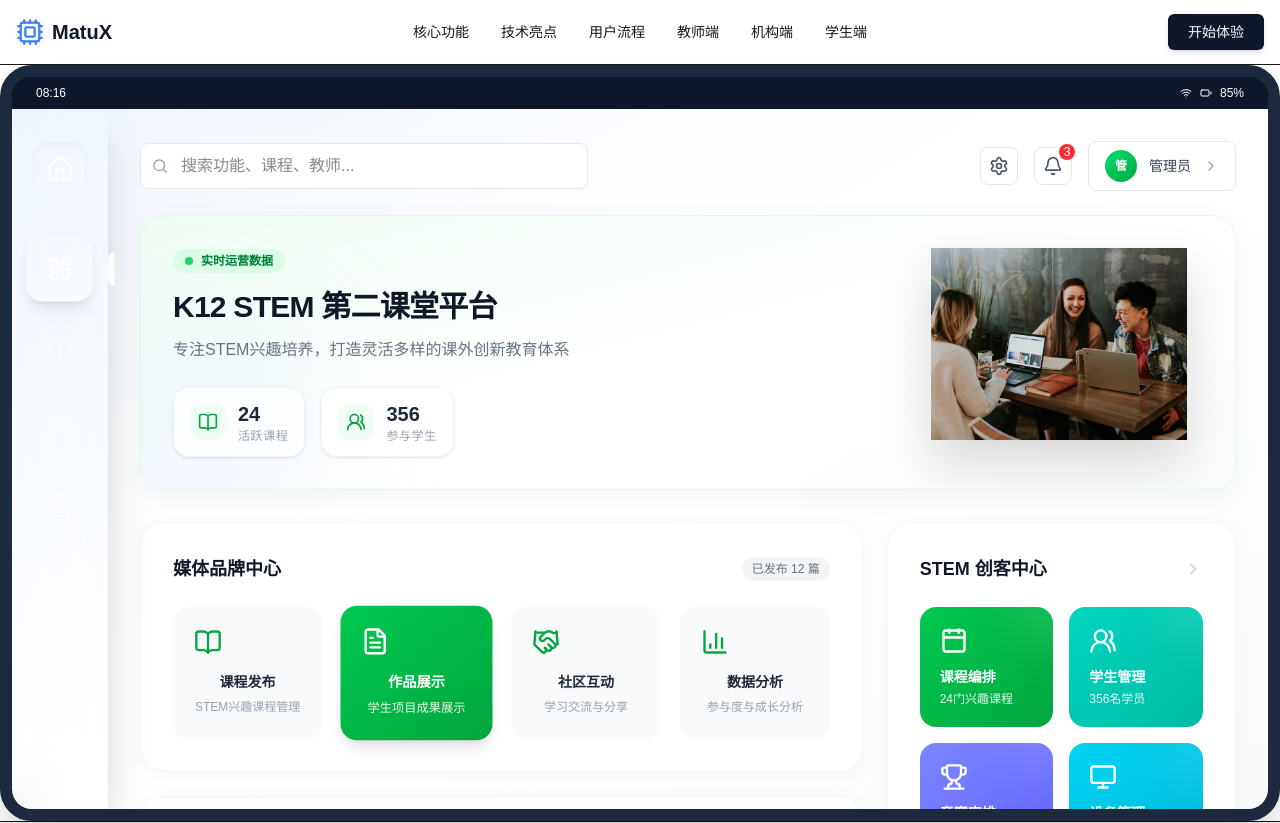
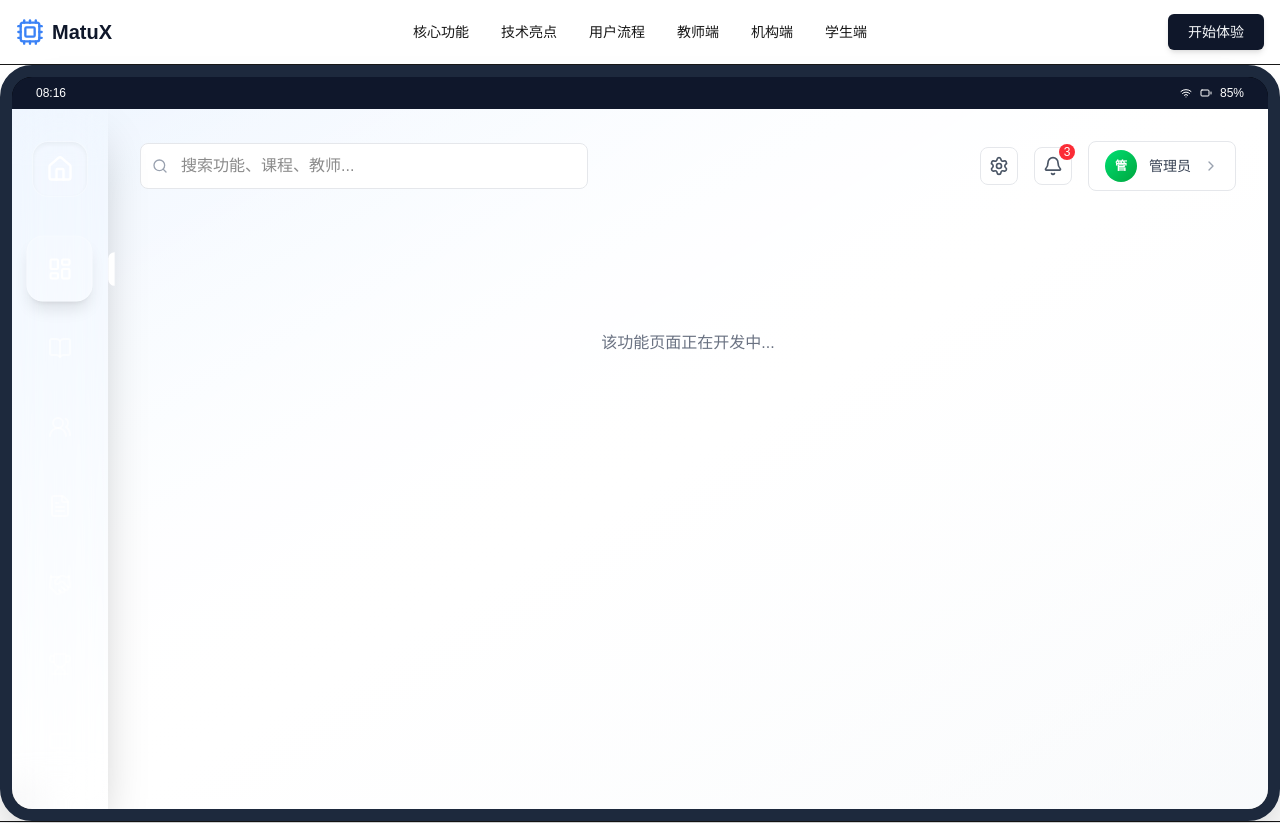
Before and after one commit to MatuX-ai/edu-proto, a Next.js app: page /institution-dashboard/k12/dashboard in a window 1280 px wide. Shown: the top 823 px of the page. Built offline with nearby package versions, Linux system fonts and the light colour scheme.

Commit message:
fix: 删除独立dashboard页面，侧边栏改为事件通信避免重复渲染

```diff
--- a/app/institution-dashboard/bureau/dashboard/page.tsx
+++ /dev/null
@@ -1,15 +0,0 @@
-'use client';
-
-import DashboardLayout from '../../components/dashboard-layout';
-import DashboardContent from '../../components/dashboard-content';
-import { institutionConfigs } from '../../config/institution-config';
-
-export default function BureauDashboard() {
-  const config = institutionConfigs['bureau'];
-
-  return (
-    <DashboardLayout config={config} activeMenu="dashboard">
-      <DashboardContent config={config} />
-    </DashboardLayout>
-  );
-}
--- a/app/institution-dashboard/components/dashboard-layout.tsx
+++ b/app/institution-dashboard/components/dashboard-layout.tsx
@@ -5,8 +5,6 @@ import { motion } from 'framer-motion';
 import {
   Home, LogOut, Wifi, Battery, Search, Bell, Settings, ChevronRight
 } from 'lucide-react';
-import Link from 'next/link';
-import { usePathname } from 'next/navigation';
 import { InstitutionConfig, SidebarItem } from '../config/institution-config';
 
 interface DashboardLayoutProps {
@@ -16,8 +14,7 @@ interface DashboardLayoutProps {
 }
 
 export default function DashboardLayout({ config, children, activeMenu }: DashboardLayoutProps) {
-  const pathname = usePathname();
-  const currentActive = activeMenu || pathname?.split('/').pop() || 'dashboard';
+  const currentActive = activeMenu || 'dashboard';
   const [currentTime, setCurrentTime] = useState('00:00');
 
   useEffect(() => {
@@ -64,9 +61,12 @@ export default function DashboardLayout({ config, children, activeMenu }: Dashbo
               const IconComponent = item.icon;
               const isActive = currentActive === item.id;
               return (
-                <Link
+                <button
                   key={`${config.type}-${item.id}`}
-                  href={`/institution-dashboard/${config.type}/${item.id}`}
+                  onClick={() => {
+                    // 触发父组件的菜单切换
+                    window.dispatchEvent(new CustomEvent('menuChange', { detail: { menuId: item.id, type: config.type } }));
+                  }}
                   className={`relative w-full aspect-square rounded-2xl flex items-center justify-center transition-all duration-300 group ${
                     isActive
                       ? 'bg-white/20 shadow-lg shadow-black/10 scale-105 border border-white/20'
@@ -77,7 +77,7 @@ export default function DashboardLayout({ config, children, activeMenu }: Dashbo
                   {isActive && (
                     <div className="absolute -right-[22px] top-1/2 -translate-y-1/2 w-1.5 h-8 bg-white rounded-l-full" />
                   )}
-                </Link>
+                </button>
               );
             })}
           </div>
--- a/app/institution-dashboard/k12/dashboard/page.tsx
+++ /dev/null
@@ -1,15 +0,0 @@
-'use client';
-
-import DashboardLayout from '../../components/dashboard-layout';
-import DashboardContent from '../../components/dashboard-content';
-import { institutionConfigs } from '../../config/institution-config';
-
-export default function K12Dashboard() {
-  const config = institutionConfigs['k12'];
-
-  return (
-    <DashboardLayout config={config} activeMenu="dashboard">
-      <DashboardContent config={config} />
-    </DashboardLayout>
-  );
-}
--- a/app/institution-dashboard/training/dashboard/page.tsx
+++ /dev/null
@@ -1,15 +0,0 @@
-'use client';
-
-import DashboardLayout from '../../components/dashboard-layout';
-import TrainingDashboardPage from '../../components/pages/training-dashboard-page';
-import { institutionConfigs } from '../../config/institution-config';
-
-export default function TrainingDashboard() {
-  const config = institutionConfigs['training'];
-
-  return (
-    <DashboardLayout config={config} activeMenu="dashboard">
-      <TrainingDashboardPage config={config} />
-    </DashboardLayout>
-  );
-}
--- a/app/institution-dashboard/vocational/dashboard/page.tsx
+++ /dev/null
@@ -1,15 +0,0 @@
-'use client';
-
-import DashboardLayout from '../../components/dashboard-layout';
-import DashboardContent from '../../components/dashboard-content';
-import { institutionConfigs } from '../../config/institution-config';
-
-export default function VocationalDashboard() {
-  const config = institutionConfigs['vocational'];
-
-  return (
-    <DashboardLayout config={config} activeMenu="dashboard">
-      <DashboardContent config={config} />
-    </DashboardLayout>
-  );
-}
```
